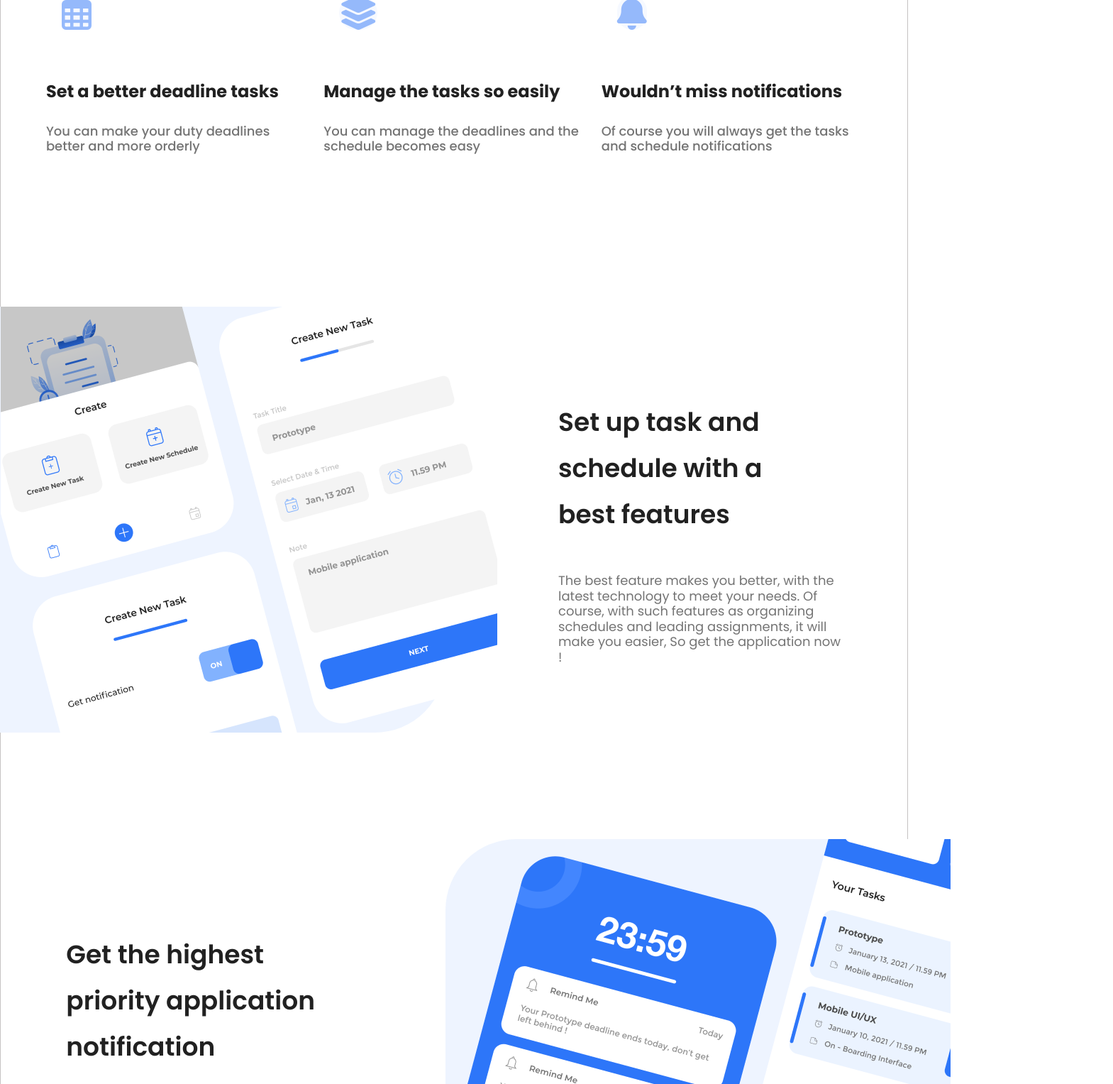
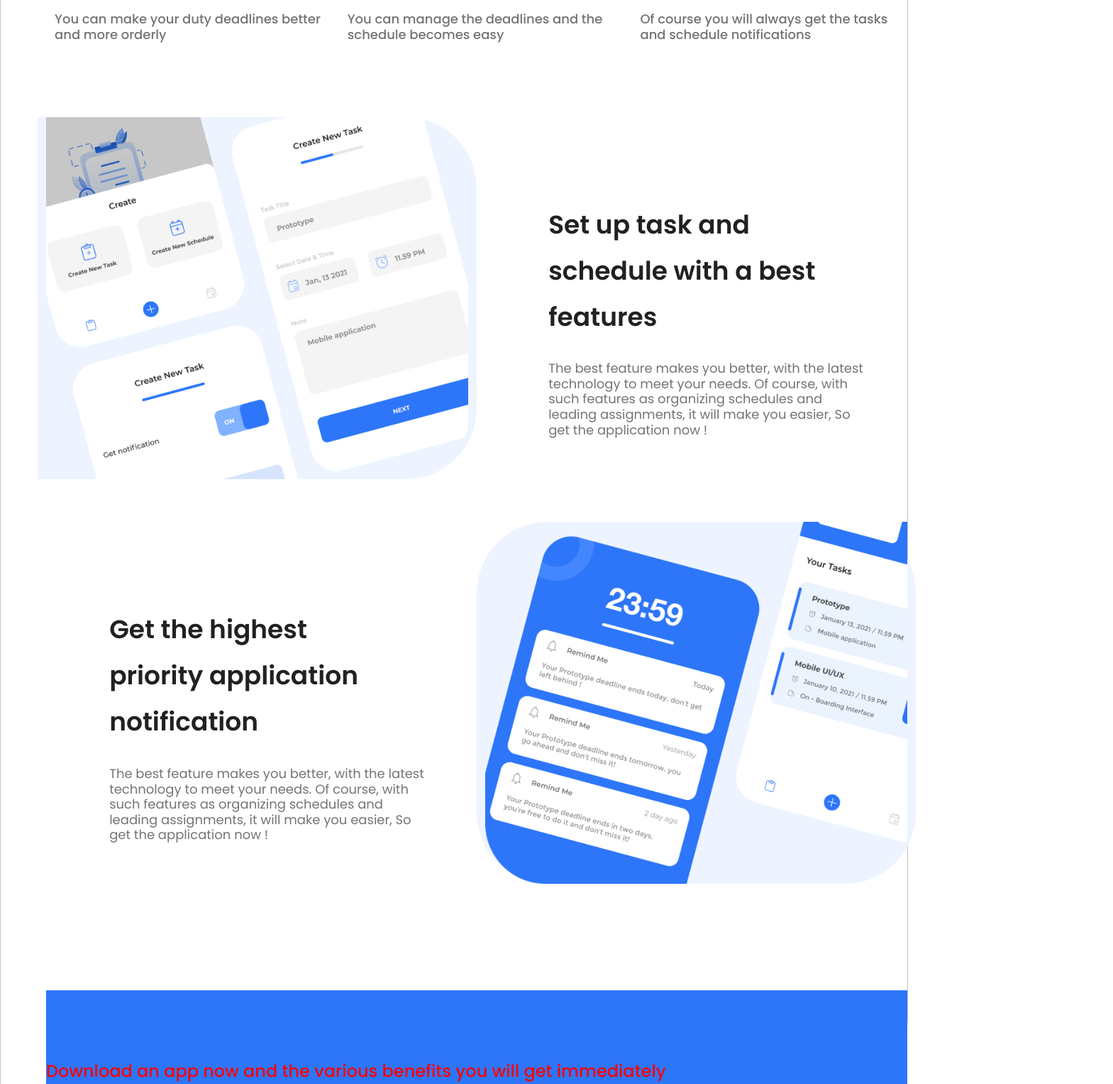
Before and after one commit to blaz-k/figma-test, a plain HTML site: page index.html in a window 1280 px wide. Shown: the part 1091-2618 px from the top of the page at 71% size, 1569 px wide, since content can reach past the window. Drawn offline with nearby package versions, Linux system fonts and the light colour scheme.

Commit message:
responsive changes in all sections

```diff
--- a/index.html
+++ b/index.html
@@ -77,8 +77,8 @@
 
     <!--START HERO SECTION-->
 
-    <div class="row g-0 my-hero" style="height: 850px">
-      <div class="col-sm-6 col-md-6 col-left">
+    <div class="row g-0 my-hero">
+      <div class="col-md-6 col-left">
         <div>
           <h2 class="col-title">Manage schedule and task easy</h2>
         </div>
@@ -93,30 +93,36 @@
           <a class="btn btn-primary" href="#">Download App</a>
         </div>
       </div>
-      <div class="col-6 col-md-6 col-right">
+      <div class="col-md-6 col-right">
+        <!--
         <span id="circle-up"></span>
-        <span id="krog"></span>
-        <div><img id="phone" src="./public/assets/img/Phone.png" /></div>
-        <div><img id="phone-middle" src="./public/assets/img/3.png" /></div>
+        <span id="krog"></span>-->
+        <div>
+          <img id="phone" src="./public/assets/img/Phone.png" class="img-fluid" />
+        </div>
+        <div>
+           <!--
+          <img id="phone-middle" src="./public/assets/img/3.png" />
+        </div>
         <div><img id="phone-top" src="./public/assets/img/2.png" /></div>
-        <div><img id="phone-bottom" src="./public/assets/img/!.png" /></div>
+        <div><img id="phone-bottom" src="./public/assets/img/!.png" /></div>-->
       </div>
     </div>
 
     <!--START FEATURES SECTION-->
     <div id="features">
-      <div class="row">
-        <div class="col">
+      <div class="row ">
+        <div class="col-md-4">
           <i class="far fa-calendar-alt fa-3x"></i>
           <h4>Set a better deadline tasks</h4>
           <h5>You can make your duty deadlines better and more orderly</h5>
         </div>
-        <div class="col">
+        <div class="col-md-4">
           <i class="fas fa-layer-group fa-3x"></i>
           <h4>Manage the tasks so easily</h4>
           <h5>You can manage the deadlines and the schedule becomes easy</h5>
         </div>
-        <div class="col">
+        <div class="col-md-4">
           <i class="fas fa-bell fa-3x"></i>
           <h4>Wouldn’t miss notifications</h4>
           <h5>
@@ -127,12 +133,12 @@
     </div>
 
     <!--START ADVANTAGE SECTION-->
-    <div id="advantage" class="row">
+    <div id="advantage">
       <div class="advantage-up row">
-        <div class="advantage-left col-6 col-md-6">
-          <img src="./public/assets/img/advantage.png" />
+        <div class="advantage-left col-md-6">
+          <img src="./public/assets/img/advantage.png" class="img-fluid" />
         </div>
-        <div class="advantage-right col-6 col-md-6">
+        <div class="advantage-right col-md-6">
           <h4>Set up task and schedule with a best features</h4>
           <h5>
             The best feature makes you better, with the latest technology to
@@ -144,17 +150,29 @@
       </div>
 
       <div class="advantage-dw row">
-        <div class="advantage-dw-left col-6 col-md-6">
-           <h4>Get the highest priority application notification</h4>
+        <div class="advantage-dw-left col-md-6">
+          <h4>Get the highest priority application notification</h4>
           <h5>
-            The best feature makes you better, with the latest technology to meet your needs. Of course, with such features as organizing schedules and leading assignments, it will make you easier, So get the application now !
+            The best feature makes you better, with the latest technology to
+            meet your needs. Of course, with such features as organizing
+            schedules and leading assignments, it will make you easier, So get
+            the application now !
           </h5>
         </div>
-        <div class="advantage-dw-right col-6 col-md-6">
-           <img  src="./public/assets/img/advantage2.png" />
-
+        <div class="advantage-dw-right col-md-6">
+          <img src="./public/assets/img/advantage2.png" class="img-fluid" />
         </div>
       </div>
+    </div>
+
+    <!--START USER SECTION-->
+    <div id="user-section">
+      <div>
+        <h4>
+          Download an app now and the various benefits you will get immediately
+        </h4>
+      </div>
+    </div>
 
     <script src="./public/assets/bootstrap/bootstrap.js"></script>
   </body>
--- a/public/assets/css/my.css
+++ b/public/assets/css/my.css
@@ -38,9 +38,9 @@ body {
 
 /* HERO SECTION */
 
+/* ZBRIS HEIGHT V BUTTONU */
+
 .btn-primary {
-  width: 250px;
-  height: 75px;
   background: #2d76f9;
   border-radius: 1500px;
   padding-left: 58px;
@@ -48,33 +48,35 @@ body {
   padding-top: 24px;
   padding-bottom: 24px;
   margin-top: 50px;
+  margin-bottom: 15%;
 }
 
+/* ZAENKRAT PROBLEM Z BACKGROUNDOM */
+/*
 .col-right {
   background-color: #d6e5fd;
   border-radius: 0px 0px 0px 100px;
+}*/
+
+.col-right {
+  display: flex;
+  justify-content: center;
 }
 
+.col-left {
+}
 .col-text {
-  width: 533px;
   font-size: 18px;
   color: #747474;
   margin-top: 40px;
 }
 .col-title {
-  width: 533px;
-  height: 255px;
   margin-top: 200px;
   font-weight: 600;
   font-size: 64px;
 }
 
 #phone {
-  position: absolute;
-  width: 270px;
-  height: 583.43px;
-  margin-top: 163px;
-  margin-left: 215px;
 }
 
 #phone-top {
@@ -96,8 +98,8 @@ body {
 }
 
 #krog {
-  position: absolute;
-  width: 513px;
+  position: relative;
+  width: 32rem;
   height: 513px;
   margin-left: 384px;
   margin-top: 490px;
@@ -109,6 +111,7 @@ body {
 
 #circle-up {
   position: absolute;
+
   width: 513px;
   height: 513px;
   margin-left: -118px;
@@ -122,6 +125,7 @@ body {
 .my-hero {
   margin-left: 5%;
   margin-right: 0%;
+  margin-top: 5%;
 }
 
 /* MEDIA */
@@ -136,107 +140,106 @@ body {
 /* FEATURES SECTION */
 
 #features {
-  height: 288px;
-  margin-top: 150px;
-  margin-left: 5%;
+  margin-top: 10%;
+  margin-left: 1%;
   margin-right: 5%;
 }
 
-.col {
-  width: 387px;
-  height: 288px;
-}
-
 #features h4 {
-  margin-top: 72px;
+  margin-top: 8%;
   color: #212121;
   font-size: 24px;
   font-weight: bold;
 }
 .far {
-  margin-left: 22px;
+  margin-left: 5%;
   background: #eef4ff;
   border-radius: 100px;
   opacity: 0.5;
   color: #2d76f9;
+  margin-top: 5%;
 }
 
 .fas {
-  margin-left: 22px;
+  margin-left: 5%;
   background: #eef4ff;
   border-radius: 100px;
   opacity: 0.5;
   color: #2d76f9;
+  margin-top: 5%;
 }
 
 #features h5 {
   font-size: 18px;
   color: #747474;
-  margin-top: 30px;
+  margin-top: 7%;
 }
 
 /* ADVANTAGE SECTION */
-#advantage {
-}
 
 /* ADVANTAGE UP */
 
 .advantage-up {
-  width: 100%;
-  height: 600px;
-  margin-top: 150px;
+  margin-top: 8%;
 }
 .advantage-left {
   background-color: #eef4ff;
   border-radius: 0px 100px 100px 0px;
 }
 .advantage-right h4 {
-  margin-top: 72px;
   color: #212121;
   font-weight: 600;
   font-size: 36px;
   line-height: 65px;
-  margin-left: 147px;
+  margin-left: 15%;
   margin-right: 15%;
-  margin-top: 130px;
+  margin-top: 20%;
 }
 .advantage-right h5 {
   color: #747474;
   font-style: regular;
   font-weight: 400;
   font-size: 18px;
-  margin-top: 50px;
-  margin-left: 147px;
+  margin-top: 5%;
+  margin-left: 15%;
   margin-right: 10%;
 }
 
+/* ADVANTAGE DOWN */
 .advantage-dw {
-  width: 100%;
-  height: 600px;
-  margin-top: 150px;
+  margin-top: 5%;
 }
 .advantage-dw-right {
   background: #eef4ff;
   border-radius: 100px 100px 100px 100px;
 }
 .advantage-dw-left h4 {
-  margin-top: 72px;
   color: #212121;
   font-weight: 600;
   font-size: 36px;
   line-height: 65px;
   margin-left: 15%;
-  margin-right: 160px;
-  margin-top: 130px;
+  margin-right: 15%;
+  margin-top: 20%;
 }
 .advantage-dw-left h5 {
   color: #747474;
   font-style: regular;
   font-weight: 400;
   font-size: 18px;
-  margin-top: 50px;
+  margin-top: 5%;
   margin-left: 15%;
-  margin-right: 160px;
+  margin-right: 10%;
 }
 
-/* ADVANTAGE DOWN */
+/* USER SECTION */
+
+#user-section {
+  margin-top: 150px;
+  background-color: #2d76f9;
+}
+
+#user-section h4 {
+  color: red;
+  margin-top: 100px;
+}
```
